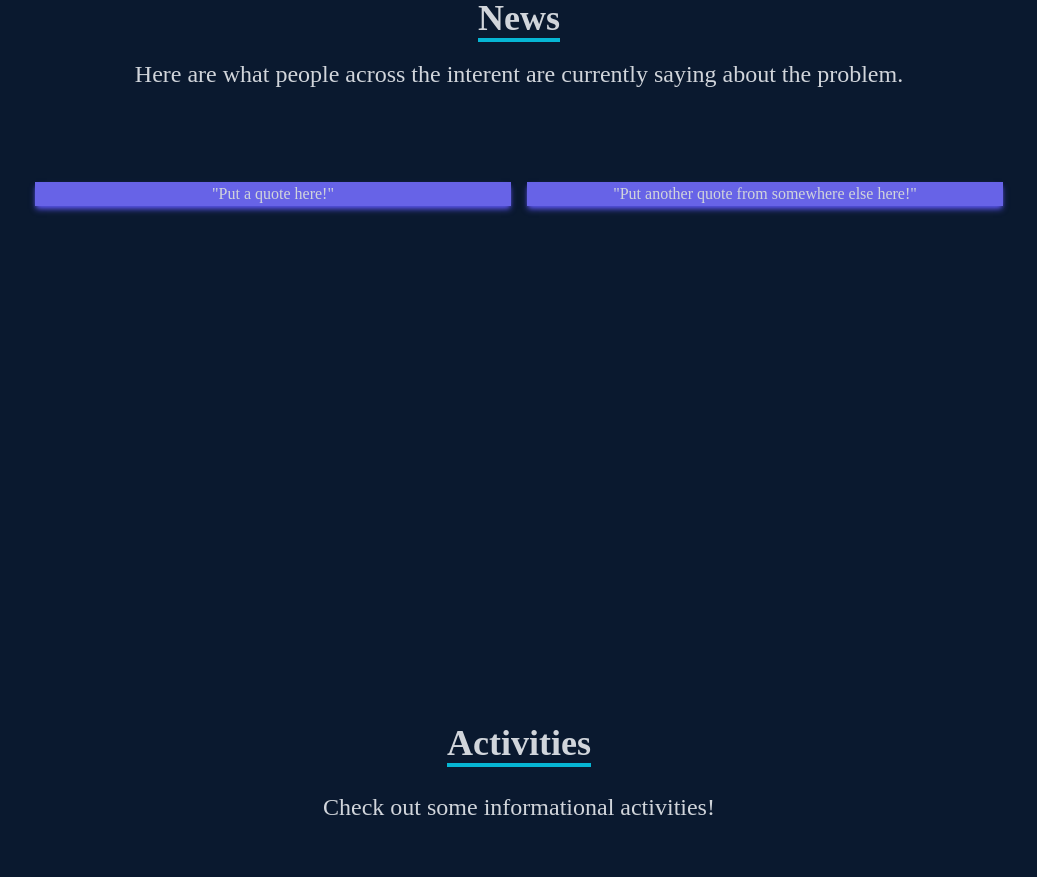
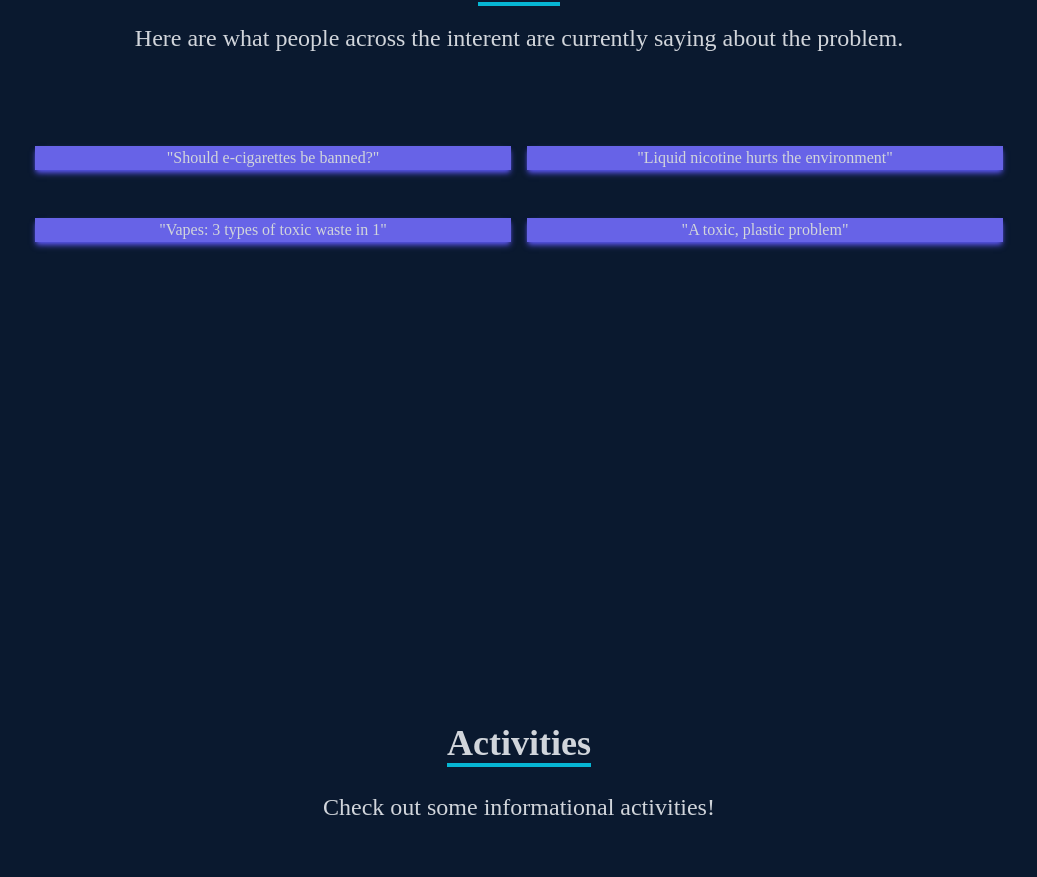
Before and after one commit to ihmnelson/endvapewaste, a React (Create React App) app: page / in a window 1280 px wide. Shown: the part 1874-2751 px from the top of the page, without its empty margins (121-1158 px from the left). Built offline with nearby package versions, Linux system fonts and the light colour scheme.

Commit message:
yesyseyyesysey

```diff
--- a/src/components/News.jsx
+++ b/src/components/News.jsx
@@ -10,14 +10,24 @@ const Skills = () => {
               <p className='py-4 text-2xl'>Here are what people across the interent are currently saying about the problem.</p>
           </div>
           <div className='w-full grid grid-cols-2 sm:grid-cols-2 gap-4 text-center py-8'>
-            <a href="https://www.google.com/">
-              <div className='bg-[#6763e7] shadow-md shadow-[#5752e5] hover:scale-110 duration-500'>
-                  <p className='my-4'>"Put a quote here!"</p>
+          <a href="https://www.bbc.com/news/science-environment-63037553">
+          <div className='bg-[#6763e7] shadow-md shadow-[#5752e5] hover:scale-110 duration-500'>
+                  <p className='my-4'>"Should e-cigarettes be banned?"</p>
               </div>
               </a>
-              <a href="https://www.google.com/">
+              <a href="https://greenerideal.com/news/vaping-liquid-nicotine-can-kill-the-environment/">
               <div className='bg-[#6763e7] shadow-md shadow-[#5752e5] hover:scale-110 duration-500'>
-                  <p className='my-4'>"Put another quote from somewhere else here!"</p>
+                  <p className='my-4'>"Liquid nicotine hurts the environment"</p>
+              </div>
+              </a>
+              <a href="https://www.undo.org/environmental-impact/vape-waste-is-toxic-waste">
+              <div className='bg-[#6763e7] shadow-md shadow-[#5752e5] hover:scale-110 duration-500'>
+                  <p className='my-4'>"Vapes: 3 types of toxic waste in 1"</p>
+              </div>
+              </a>
+              <a href="https://truthinitiative.org/research-resources/harmful-effects-tobacco/toxic-plastic-problem-e-cigarette-waste-and-environment">
+              <div className='bg-[#6763e7] shadow-md shadow-[#5752e5] hover:scale-110 duration-500'>
+                  <p className='my-4'>"A toxic, plastic problem"</p>
               </div>
               </a>
           </div>
```
